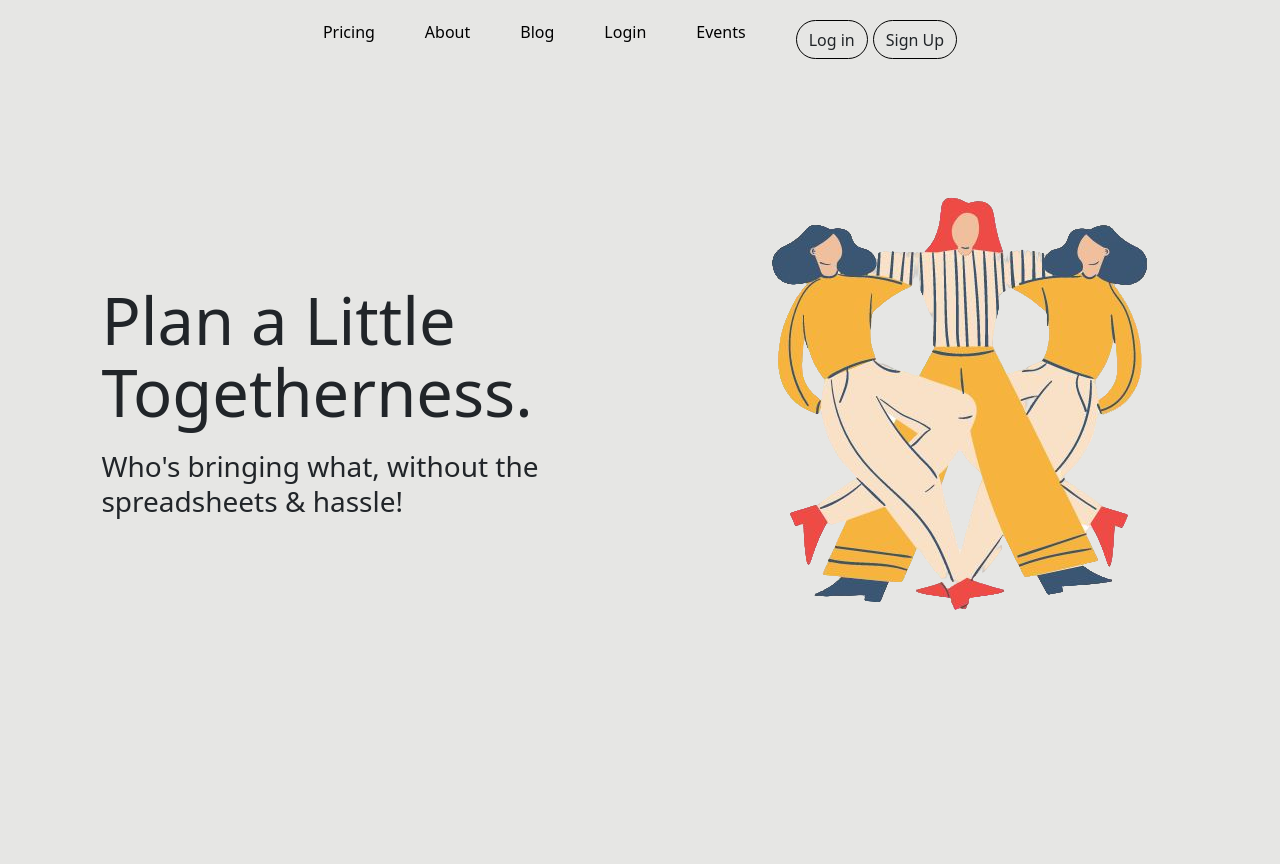
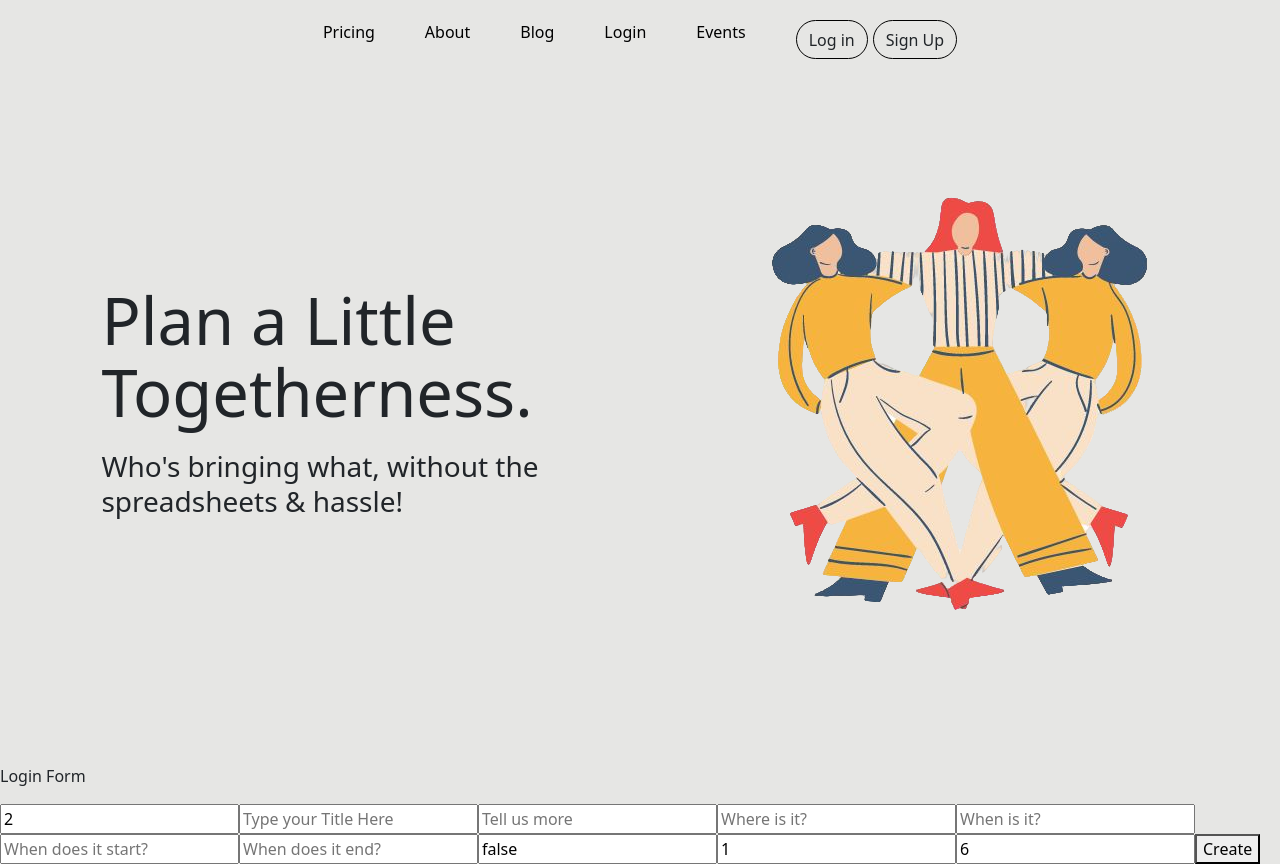
Before and after one commit to carljduff/clone-frontend, a React (Create React App) app: page / in a window 1280 px wide. Before the commit the page ends 800 px from the top, so only its background shows below. Built offline with nearby package versions, Linux system fonts and the light colour scheme.

Commit message:
post request working

```diff
--- a/src/App.js
+++ b/src/App.js
@@ -4,7 +4,7 @@ import NavBar from './components/NavBar';
 import { Link } from 'react-router-dom';
 import React from 'react';
 import girls from './images/girls.png'
-
+import EventForm from './components/AddEvent';
 import './css/navbar.css'
 function App() {
 
@@ -46,6 +46,8 @@ function App() {
 
 
 </div>
+
+<EventForm/>
 </>
   );
 }
--- a/src/components/AddEvent.js
+++ b/src/components/AddEvent.js
@@ -1,33 +1,125 @@
 import React from "react";
-import { useState, useEffect } from "react";
-import { getData } from "../data";
-import '../css/event.css'
+import { useState } from "react";
+import axios from "axios";
+
+const EventForm = () => {
+    const[formValue, setFormValue] = useState({
+        owner: 2,
+        title: '',
+        description: '',
+        address: '',
+        date: '',
+        start_time: '',
+        end_time: '',
+        isPublic: false,
+        status: 1,
+        guests: 6
+    });
+
+    const handleChange = (e) => {
+        setFormValue({
+            ...formValue,
+            [e.target.name]: e.target.value
+        });
+    }
+
+    const handleSubmit = async(e) => {
+        e.preventDefault()
+        const eventFormData = new FormData();
+        eventFormData.append("owner", formValue.owner)
+        eventFormData.append("title", formValue.title)
+        eventFormData.append("description", formValue.description)
+        eventFormData.append("address", formValue.address)
+        eventFormData.append("date", formValue.date)
+        eventFormData.append("start_time", formValue.start_time)
+        eventFormData.append("end_time", formValue.end_time)
+        eventFormData.append("isPublic", formValue.isPublic)
+        eventFormData.append("status", formValue.status)
+        eventFormData.append("guests", formValue.guests)
 
 
+        try {
+            const response = await axios({
+                method: "POST",
+                url: "https://8000-carljduff-clonebackend-qzjqj4zemon.ws-us42.gitpod.io/api/events/",
+                data: eventFormData,
+                headers: { "Content-Type": "multipart/form-data" },
+            });
+        } catch(error) {
+            console.log(error)
+        }
+    }
 
-const AddEvent = () => {
-  const [events, setEvents] = useState([]);
+    return (
+    <form onSubmit={handleSubmit}>
+      <p>Login Form</p>
+      <input
+        name="owner"
+        placeholder="Who you be?"
+        value={formValue.owner}
+        onChange={handleChange}
+      />
+      <input
+        name="title"
+        placeholder="Type your Title Here"
+        value={formValue.title}
+        onChange={handleChange}
+      />
+      <input
+        name="description"
+        placeholder="Tell us more"
+        value={formValue.description}
+        onChange={handleChange}
+      />
+      <input
+        name="address"
+        placeholder="Where is it?"
+        value={formValue.address}
+        onChange={handleChange}
+      />
+      <input
+        name="date"
+        placeholder="When is it?"
+        value={formValue.date}
+        onChange={handleChange}
+      />
+      <input
+        name="start_time"
+        placeholder="When does it start?"
+        value={formValue.start_time}
+        onChange={handleChange}
+      />
+      <input
+        name="end_time"
+        placeholder="When does it end?"
+        value={formValue.end_time}
+        onChange={handleChange}
+      />
+      <input
+        name="isPublic"
+        placeholder="Private Event or Public?"
+        value={formValue.isPublic}
+        onChange={handleChange}
+      />
+      <input
+        name="status"
+        placeholder="Event Status"
+        value={formValue.status}
+        onChange={handleChange}
+      />
+      <input
+        name="guests"
+        placeholder="Who's coming?"
+        value={formValue.guests}
+        onChange={handleChange}
+      />
+      <button
+        type="submit"
+      >
+        Create
+      </button>
+    </form>
+    )
+}
 
-  useEffect(() => {
-      getData()
-      .then((data) => {
-          setEvents(data)
-      })
-  },[]);
-
-  return(
-    <div>
-      {events.map(event => <Event key={event.id} event={event}/>)}
-    </div>
-  )
-
-};
-
-const Event = ({event}) => {
-  return (
-    <div>
-      {event.title}
-    </div>
-  )
-}
-export default AddEvent;
+export default EventForm;
--- /dev/null
+++ b/src/components/EventList.js
@@ -0,0 +1,46 @@
+import axios from "axios";
+import React from "react";
+import { useState, useEffect } from "react";
+// import { getData } from "../data";
+import '../css/event.css'
+
+let baseURL = `https://8000-carljduff-clonebackend-qzjqj4zemon.ws-us42.gitpod.io/api/`
+
+
+const EventList = () => {
+  // const [events, setEvents] = useState([]);
+
+  // useEffect(() => {
+  //     getData()
+  //     .then((data) => {
+  //         setEvents(data)
+  //     })
+  // },[]);
+  const [event, setEvent] = useState([])
+
+  useEffect(() => {
+    axios.get(`${baseURL}events/`).then((response) => {
+      setEvent(response.data);
+    });
+  }, []);
+
+  if (!event) return null;
+  return(
+    // <div>
+    //   {events.map(event => <Event key={event.id} event={event}/>)}
+    // </div>
+    <div>
+      <h1> {event.title} </h1>
+    </div>
+  )
+
+};
+
+// const Event = ({event}) => {
+//   return (
+//     <div>
+//       {event.title}
+//     </div>
+//   )
+// }
+export default EventList;
--- a/src/data.js
+++ b/src/data.js
@@ -1,6 +1,6 @@
-import axios from "axios";
+// import axios from "axios";
 
-export async function getData() {
-  let response = await axios.get('https://8000-carljduff-clonebackend-qzjqj4zemon.ws-us42.gitpod.io/api/events/');
-  return response.data;
-}
+// export async function getData() {
+//   let response = await axios.get('https://8000-carljduff-clonebackend-qzjqj4zemon.ws-us42.gitpod.io/api/events/');
+//   return response.data;
+// }
--- a/src/index.js
+++ b/src/index.js
@@ -4,7 +4,7 @@ import { BrowserRouter, Routes, Route, } from 'react-router-dom';
 import './index.css';
 import App from './App';
 import Login from './pages/Login';
-import AddEvent from './components/AddEvent'
+import EventList from './components/EventList'
 
 const root = ReactDOM.createRoot(document.getElementById('root'));
 root.render(
@@ -12,7 +12,7 @@ root.render(
   <Routes>
   <Route path="/" element={<App />} />
   <Route path="login" element={<Login />} />
-  <Route path='addevent' element={<AddEvent />} />
+  <Route path='addevent' element={<EventList />} />
   </Routes>
 
 
```
